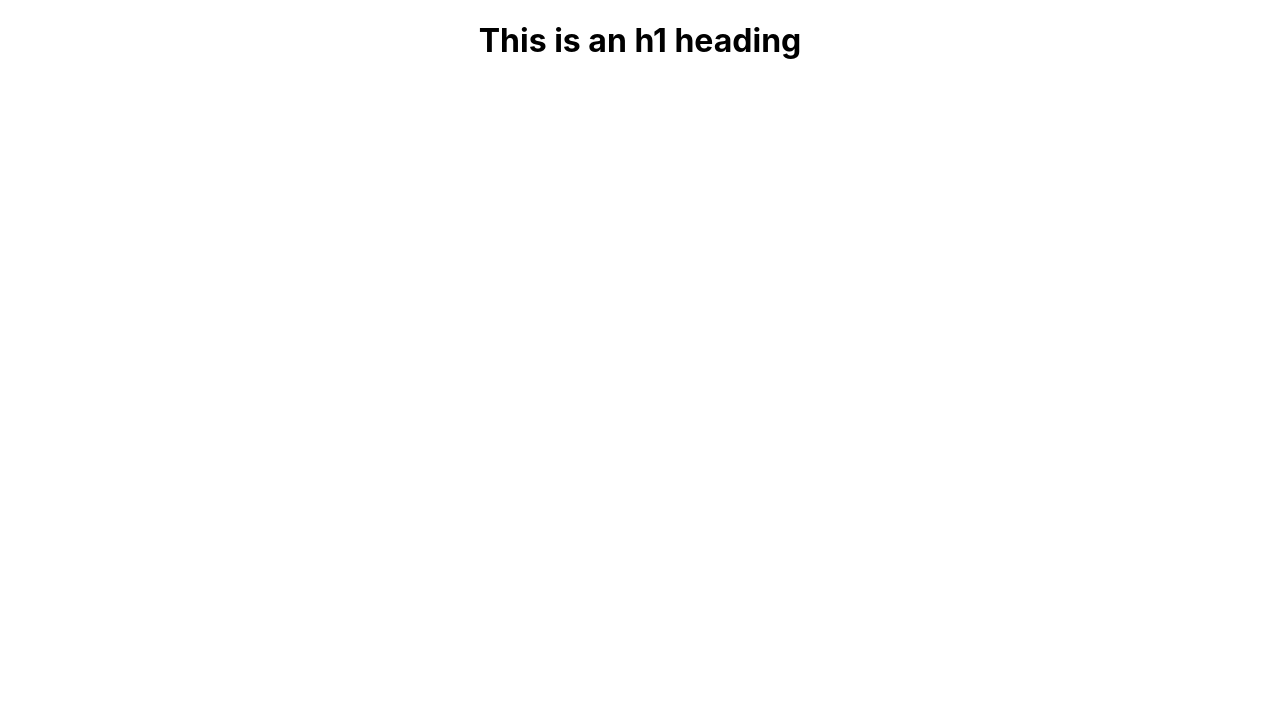
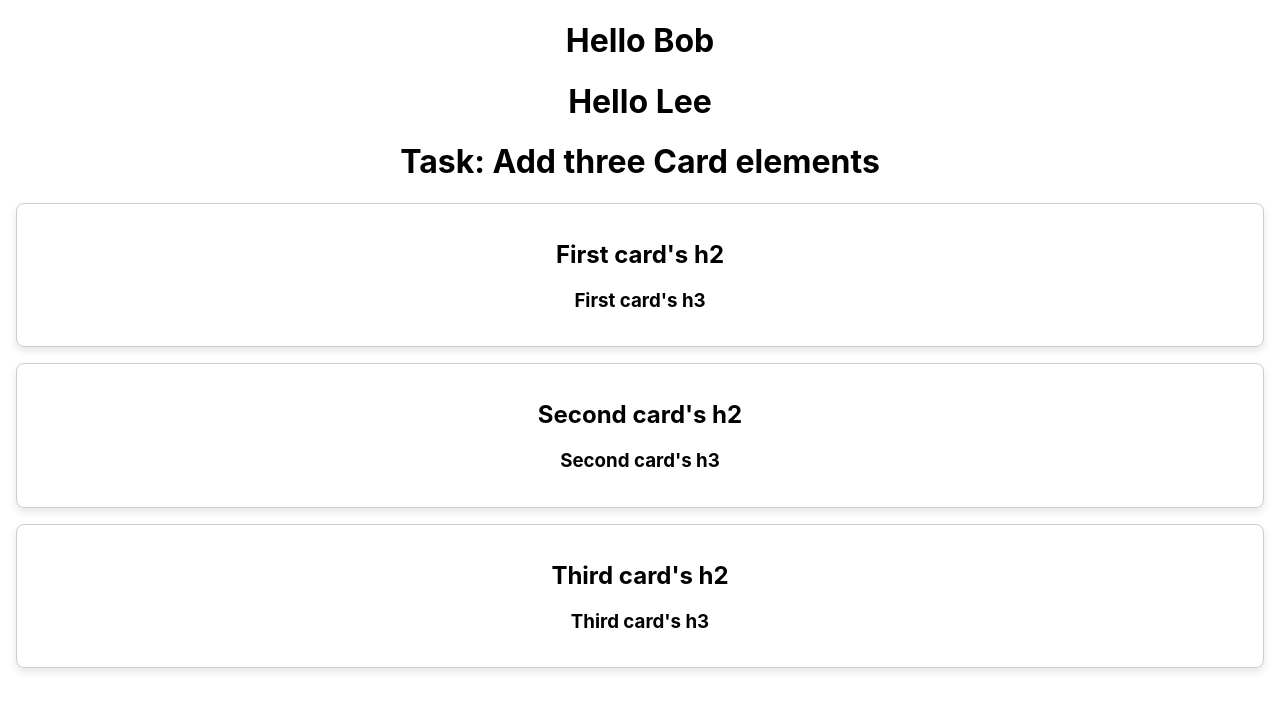
Before and after one commit to ByronLuke/META-FE-Cert, a React (Create React App) app: page / in a window 1280 px wide. Shown: the top 710 px of the page. Built offline with nearby package versions, Linux system fonts and the light colour scheme.

Commit message:
react components section

```diff
--- a/src/App.css
+++ b/src/App.css
@@ -36,3 +36,10 @@
     transform: rotate(360deg);
   }
 }
+.card {
+  border: 1px solid #ccc;
+  padding: 16px;
+  margin: 16px;
+  border-radius: 8px;
+  box-shadow: 0 4px 8px rgba(0, 0, 0, 0.1);
+}
--- a/src/App.js
+++ b/src/App.js
@@ -1,10 +1,16 @@
 import './App.css';
-import Heading from './Heading';
+import Heading from './components/Heading';
+import Card from './components/Card';
 
 function App() {
   return (
     <div className="App">
-      <Heading />
+        <Heading firstName="Bob"/>
+        <Heading firstName="Lee"/>
+        <h1>Task: Add three Card elements</h1>
+        <Card h2="First card's h2" h3="First card's h3"/>
+        <Card h2="Second card's h2" h3="Second card's h3"/>
+        <Card h2="Third card's h2" h3="Third card's h3"/>
     </div>
   );
 }
--- a/src/Heading.js
+++ /dev/null
@@ -1,8 +0,0 @@
-
-function Heading(){
-    return(
-      <h1>This is an h1 heading</h1>
-    )
-  }
-
-  export default Heading;
--- /dev/null
+++ b/src/components/Card.js
@@ -0,0 +1,10 @@
+function Card(props) {
+    return (
+        <div className="card">
+            <h2>{props.h2}</h2>
+            <h3>{props.h3}</h3>
+        </div>
+    );
+};
+
+export default Card;
--- /dev/null
+++ b/src/components/Heading.js
@@ -0,0 +1,8 @@
+
+function Heading(props){
+    return(
+      <h1>Hello {props.firstName}</h1>
+    )
+  }
+
+  export default Heading;
```
